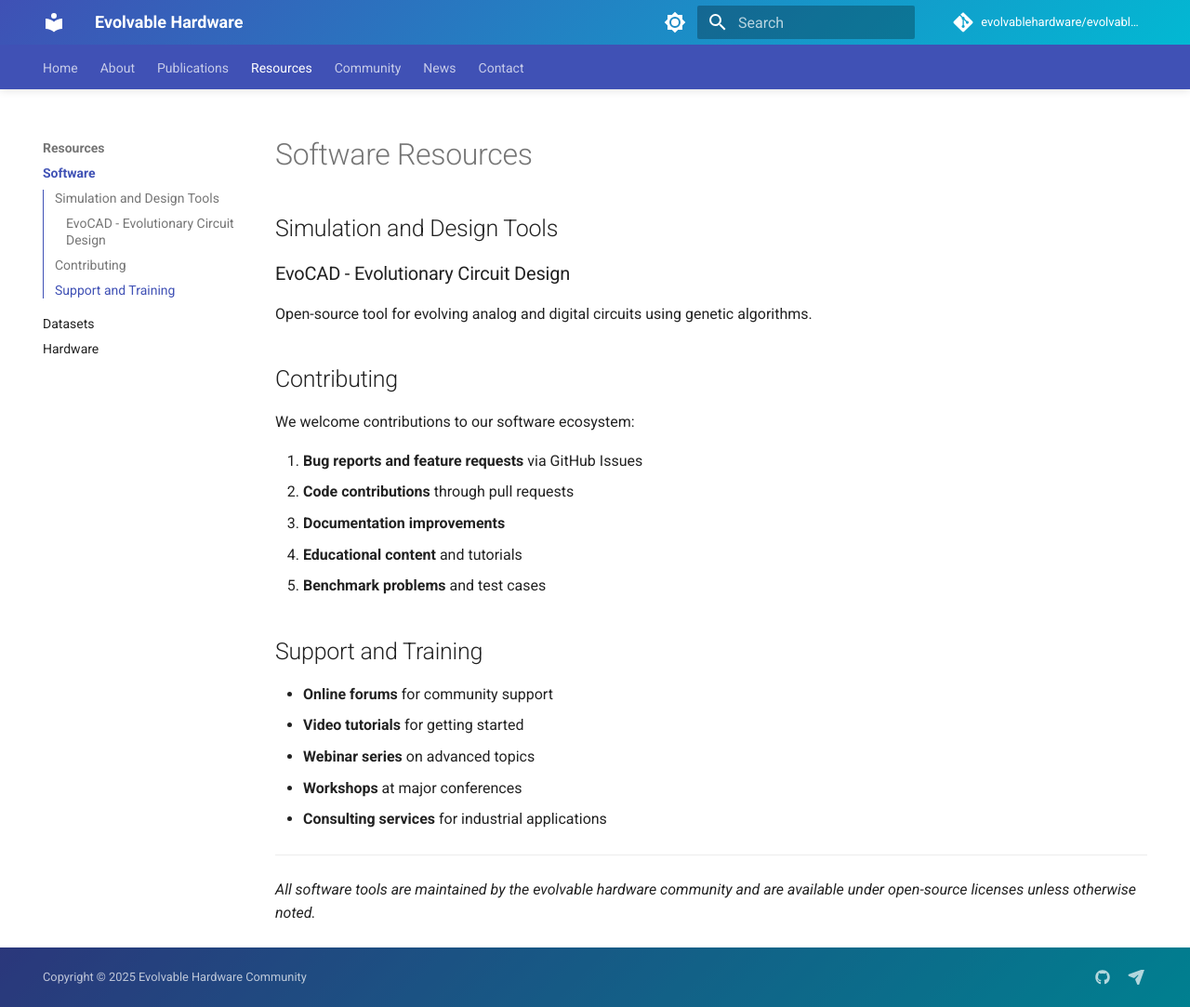
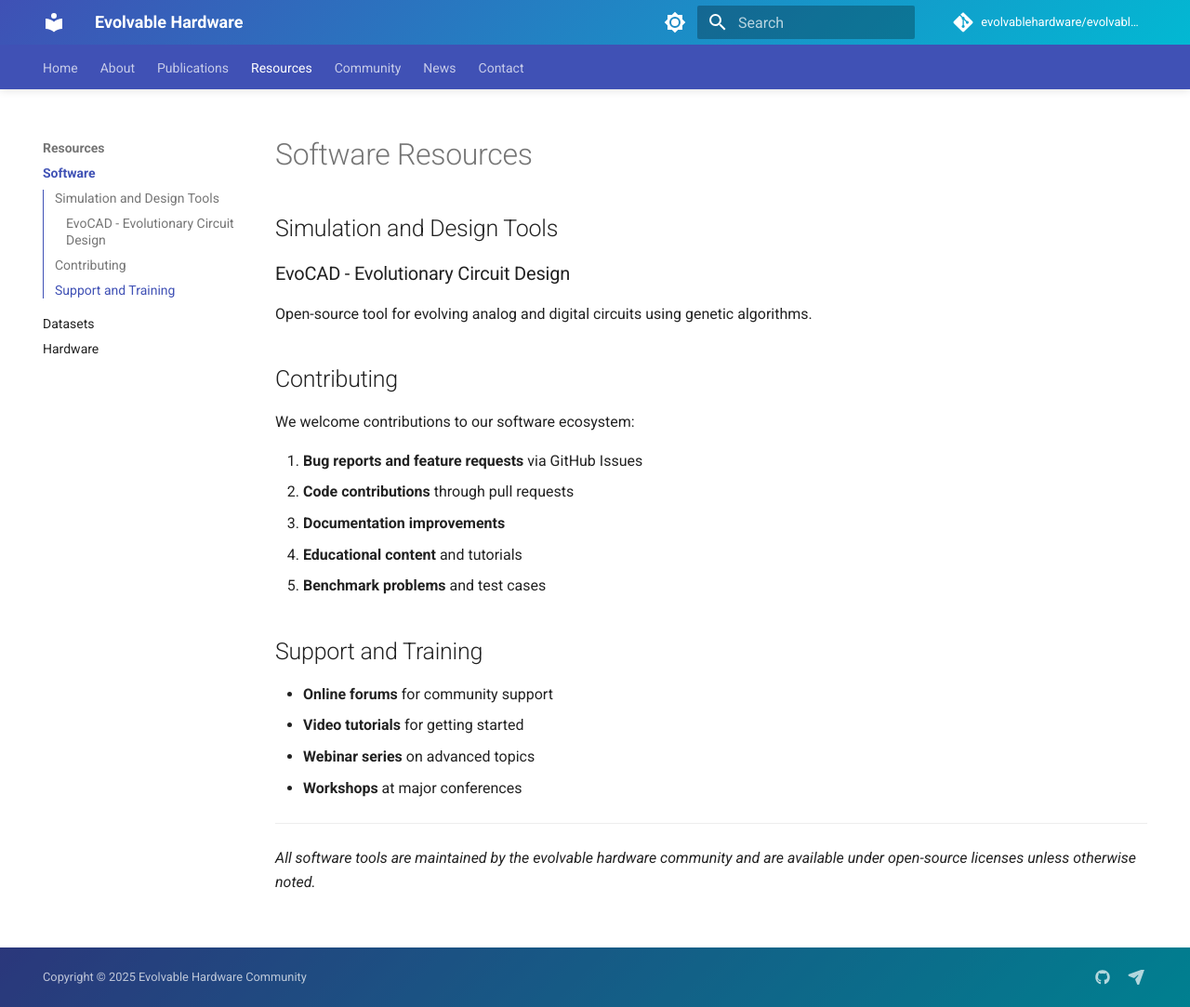
Before and after one commit to evolvablehardware/evolvablehardware.github.io, an MkDocs documentation site: the page built from docs/resources/software.md, in a window 1280 px wide and 1083 px high. Shown: the whole window at 93% size. Built offline with MkDocs 1.6.1 and Material for MkDocs 9.7.7, drawn with Linux system fonts in a browser that asks for light colours; comment, search, counter and statistics services are not loaded.

Commit message:
trying to update website again with less content

```diff
--- a/docs/resources/software.md
+++ b/docs/resources/software.md
@@ -21,7 +21,6 @@ We welcome contributions to our software ecosystem:
 - **Video tutorials** for getting started
 - **Webinar series** on advanced topics
 - **Workshops** at major conferences
-- **Consulting services** for industrial applications
 
 ---
 
```
